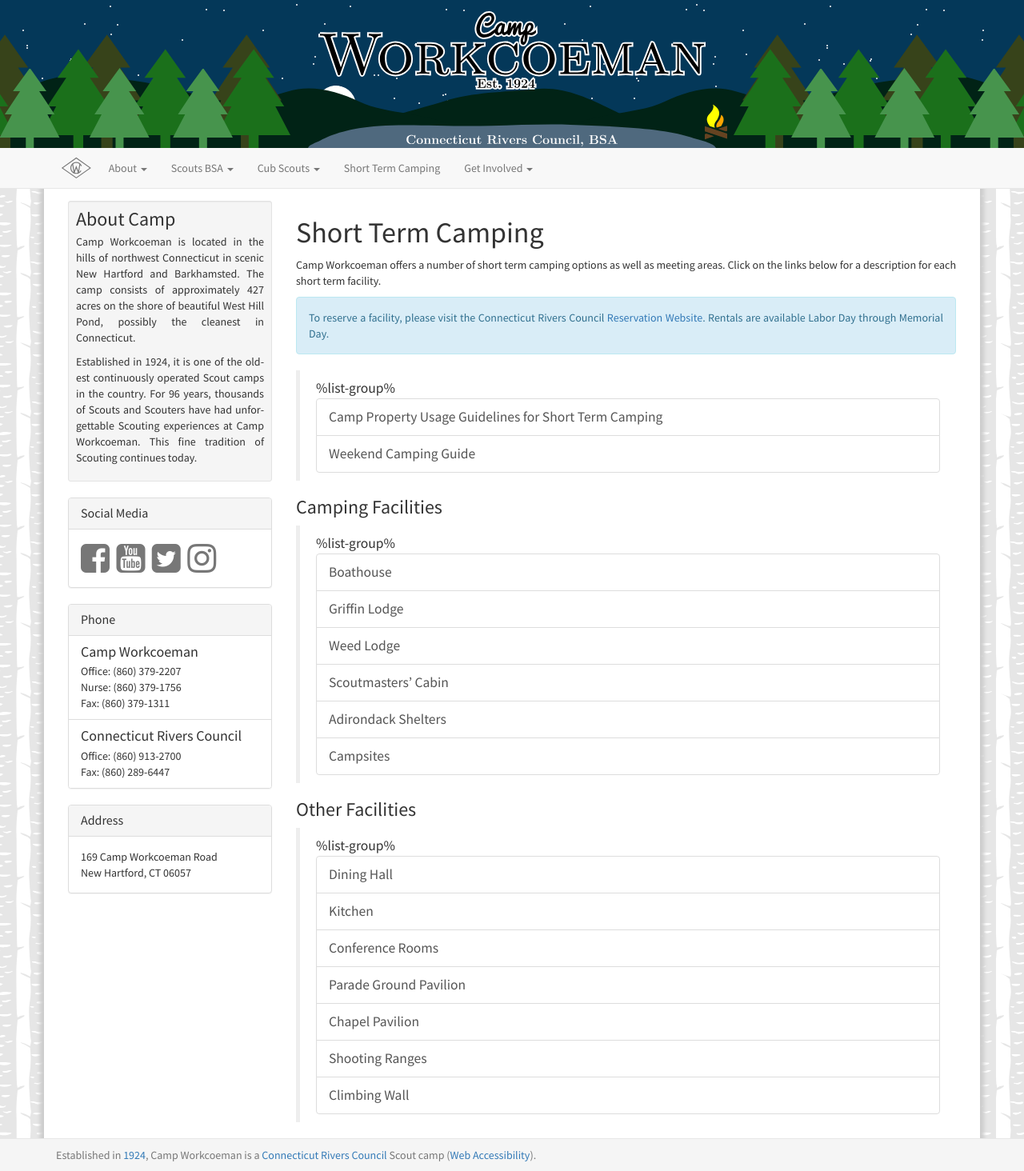
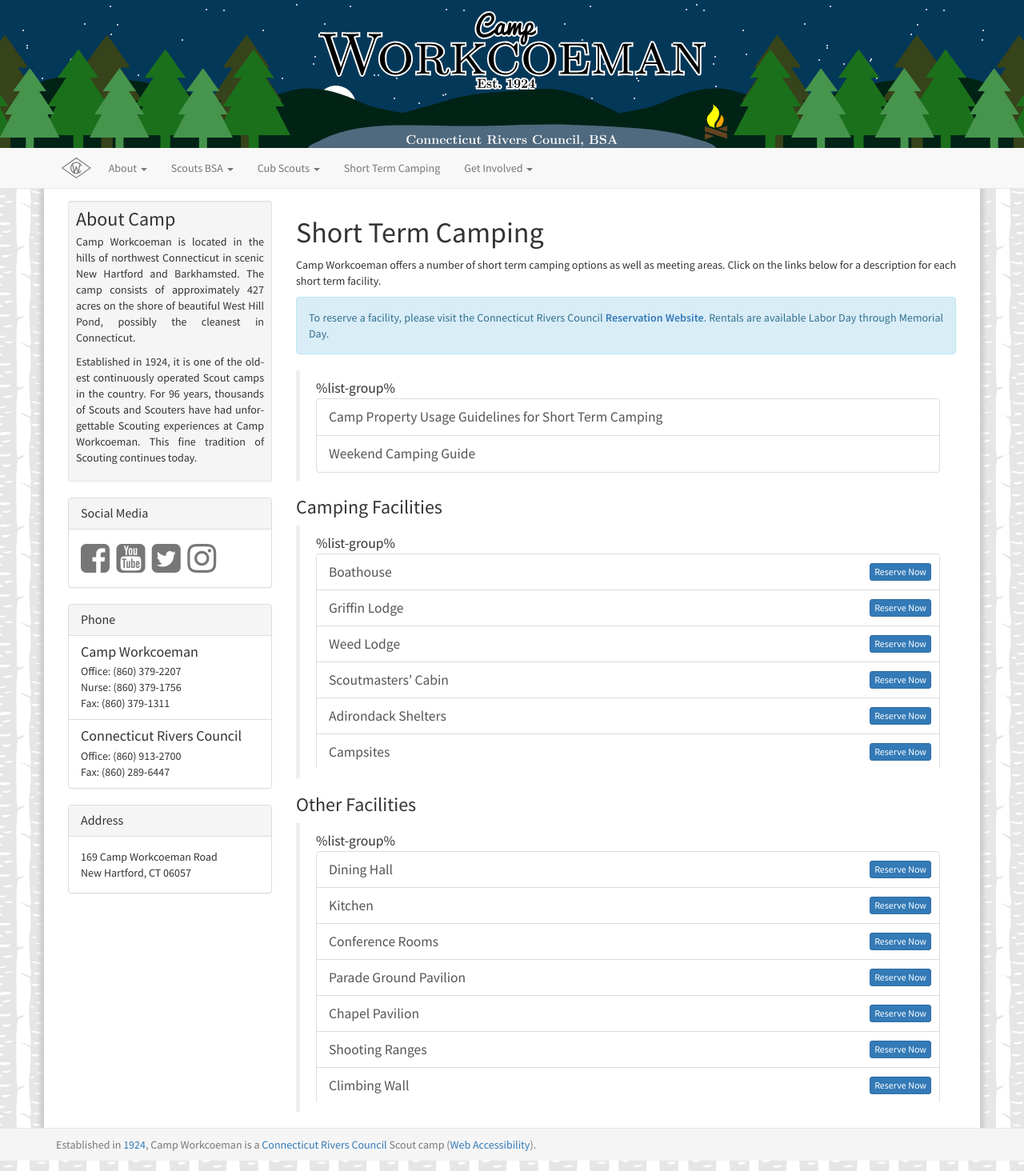
Before and after one commit to campworkcoeman/campworkcoeman.org, a Jekyll site: the page built from short-term-camping/index.md, in a window 1280 px wide. Shown: the whole page at 80% size. Built offline with Jekyll 4.4.1, drawn with Linux system fonts in a browser that asks for light colours; nearby versions of some CDN libraries; Markdown is read by kramdown in place of the engine named in the settings.

Commit message:
Add Reserve Now buttons to short term camping.

```diff
--- a/_layouts/short-term-facility.html
+++ b/_layouts/short-term-facility.html
@@ -13,7 +13,7 @@
     </ol>
     <div class="row" style="padding: 0;">
         <div class="col-sm-8">
-        <h1>{{ page.title }}<small><br/>Short Term Facility</small></h1>
+        <h1>{{ page.title }}<a href="https://campreservation.com/066/Camps/636" class="btn btn-primary pull-right reserve-button-position">Reserve Now</a><small><br/>Short Term Facility</small></h1>
         </div>
 
         <div class="col-sm-4">
@@ -24,7 +24,7 @@
         </div>
     </div>
 
-    <div class="alert alert-info"><p>To reserve a facility, please visit the Connecticut Rivers Council <a href="https://campreservation.com/066/Camps/636">Reservation Website</a>. Rentals are available Labor Day through Memorial Day.</p></div>
+    <div class="alert alert-info"><p>To reserve a facility, please visit the Connecticut Rivers Council <strong><a href="https://campreservation.com/066/Camps/636">Reservation Website</a></strong>. Rentals are available Labor Day through Memorial Day.</p></div>
 
     <div class="justify">
       {{ content }}
--- a/css/style.css
+++ b/css/style.css
@@ -445,3 +445,31 @@
   color: #999;
   font-size: 10pt;
 }
+
+/*
+ * Short Term Camping
+ */
+
+.reserve-button-position {
+  position: relative;
+  top: 10px;
+}
+
+.modified-list-group-item {
+  padding: 0;
+}
+
+.modified-list-group-item-2 {
+  display: block;
+  padding: 10px 15px;
+  border-top: 0 none;
+  border-bottom: 0 none;
+  border-right: 0 none;
+  border-left: 0 none;
+}
+
+.modified-button {
+  position: absolute;
+  top: 25%;
+  right: 10px;
+}
--- a/short-term-camping/index.md
+++ b/short-term-camping/index.md
@@ -10,7 +10,7 @@
 meeting areas. Click on the links below for a description for each short term
 facility.
 
-<div class="alert alert-info"><p>To reserve a facility, please visit the Connecticut Rivers Council <a href="https://campreservation.com/066/Camps/636">Reservation Website</a>. Rentals are available Labor Day through Memorial Day.</p></div>
+<div class="alert alert-info"><p>To reserve a facility, please visit the Connecticut Rivers Council <strong><a href="https://campreservation.com/066/Camps/636">Reservation Website</a></strong>. Rentals are available Labor Day through Memorial Day.</p></div>
 
 > %list-group%
 > <a href="{{ site.url }}/pdf/2018/facility-usage-policy.pdf" class="list-group-item">Camp Property Usage Guidelines for Short Term Camping</a>
@@ -19,20 +19,20 @@
 ### Camping Facilities
 
 > %list-group%
-> <a href="boathouse/" class="list-group-item">Boathouse</a>
-> <a href="griffin-lodge/" class="list-group-item">Griffin Lodge</a>
-> <a href="weed-lodge/" class="list-group-item">Weed Lodge</a>
-> <a href="scoutmasters-cabin/" class="list-group-item">Scoutmasters&rsquo; Cabin</a>
-> <a href="adirondack-shelters/" class="list-group-item">Adirondack Shelters</a>
-> <a href="campsites/" class="list-group-item">Campsites</a>
+> <span class="list-group-item modified-list-group-item"><a href="boathouse/" class="list-group-item modified-list-group-item-2">Boathouse</a><a href="https://campreservation.com/066/Camps/636" class="btn btn-primary btn-xs pull-right modified-button">Reserve Now</a></span>
+> <span class="list-group-item modified-list-group-item"><a href="griffin-lodge/" class="list-group-item modified-list-group-item-2">Griffin Lodge</a><a href="https://campreservation.com/066/Camps/636" class="btn btn-primary btn-xs pull-right modified-button">Reserve Now</a></span>
+> <span class="list-group-item modified-list-group-item"><a href="weed-lodge/" class="list-group-item modified-list-group-item-2">Weed Lodge</a><a href="https://campreservation.com/066/Camps/636" class="btn btn-primary btn-xs pull-right modified-button">Reserve Now</a></span>
+> <span class="list-group-item modified-list-group-item"><a href="scoutmasters-cabin/" class="list-group-item modified-list-group-item-2">Scoutmasters&rsquo; Cabin</a><a href="https://campreservation.com/066/Camps/636" class="btn btn-primary btn-xs pull-right modified-button">Reserve Now</a></span>
+> <span class="list-group-item modified-list-group-item"><a href="adirondack-shelters/" class="list-group-item modified-list-group-item-2">Adirondack Shelters</a><a href="https://campreservation.com/066/Camps/636" class="btn btn-primary btn-xs pull-right modified-button">Reserve Now</a></span>
+> <span class="list-group-item modified-list-group-item"><a href="campsites/" class="list-group-item modified-list-group-item-2">Campsites</a><a href="https://campreservation.com/066/Camps/636" class="btn btn-primary btn-xs pull-right modified-button">Reserve Now</a></span>
 
 ### Other Facilities
 
 > %list-group%
-> <a href="dining-hall/" class="list-group-item">Dining Hall</a>
-> <a href="kitchen/" class="list-group-item">Kitchen</a>
-> <a href="conference-rooms/" class="list-group-item">Conference Rooms</a>
-> <a href="parade-ground-pavilion/" class="list-group-item">Parade Ground Pavilion</a>
-> <a href="chapel/" class="list-group-item">Chapel Pavilion</a>
-> <a href="shooting-ranges/" class="list-group-item">Shooting Ranges</a>
-> <a href="{{ site.url }}/pdf/2017/climbing-flier.pdf" class="list-group-item">Climbing Wall</a>
+> <span class="list-group-item modified-list-group-item"><a href="dining-hall/" class="list-group-item modified-list-group-item-2">Dining Hall</a><a href="https://campreservation.com/066/Camps/636" class="btn btn-primary btn-xs pull-right modified-button">Reserve Now</a></span>
+> <span class="list-group-item modified-list-group-item"><a href="kitchen/" class="list-group-item modified-list-group-item-2">Kitchen</a><a href="https://campreservation.com/066/Camps/636" class="btn btn-primary btn-xs pull-right modified-button">Reserve Now</a></span>
+> <span class="list-group-item modified-list-group-item"><a href="conference-rooms/" class="list-group-item modified-list-group-item-2">Conference Rooms</a><a href="https://campreservation.com/066/Camps/636" class="btn btn-primary btn-xs pull-right modified-button">Reserve Now</a></span>
+> <span class="list-group-item modified-list-group-item"><a href="parade-ground-pavilion/" class="list-group-item modified-list-group-item-2">Parade Ground Pavilion</a><a href="https://campreservation.com/066/Camps/636" class="btn btn-primary btn-xs pull-right modified-button">Reserve Now</a></span>
+> <span class="list-group-item modified-list-group-item"><a href="chapel/" class="list-group-item modified-list-group-item-2">Chapel Pavilion</a><a href="https://campreservation.com/066/Camps/636" class="btn btn-primary btn-xs pull-right modified-button">Reserve Now</a></span>
+> <span class="list-group-item modified-list-group-item"><a href="shooting-ranges/" class="list-group-item modified-list-group-item-2">Shooting Ranges</a><a href="https://campreservation.com/066/Camps/636" class="btn btn-primary btn-xs pull-right modified-button">Reserve Now</a></span>
+> <span class="list-group-item modified-list-group-item"><a href="{{ site.url }}/pdf/2017/climbing-flier.pdf" class="list-group-item modified-list-group-item-2">Climbing Wall</a><a href="https://campreservation.com/066/Camps/636" class="btn btn-primary btn-xs pull-right modified-button">Reserve Now</a></span>
```
